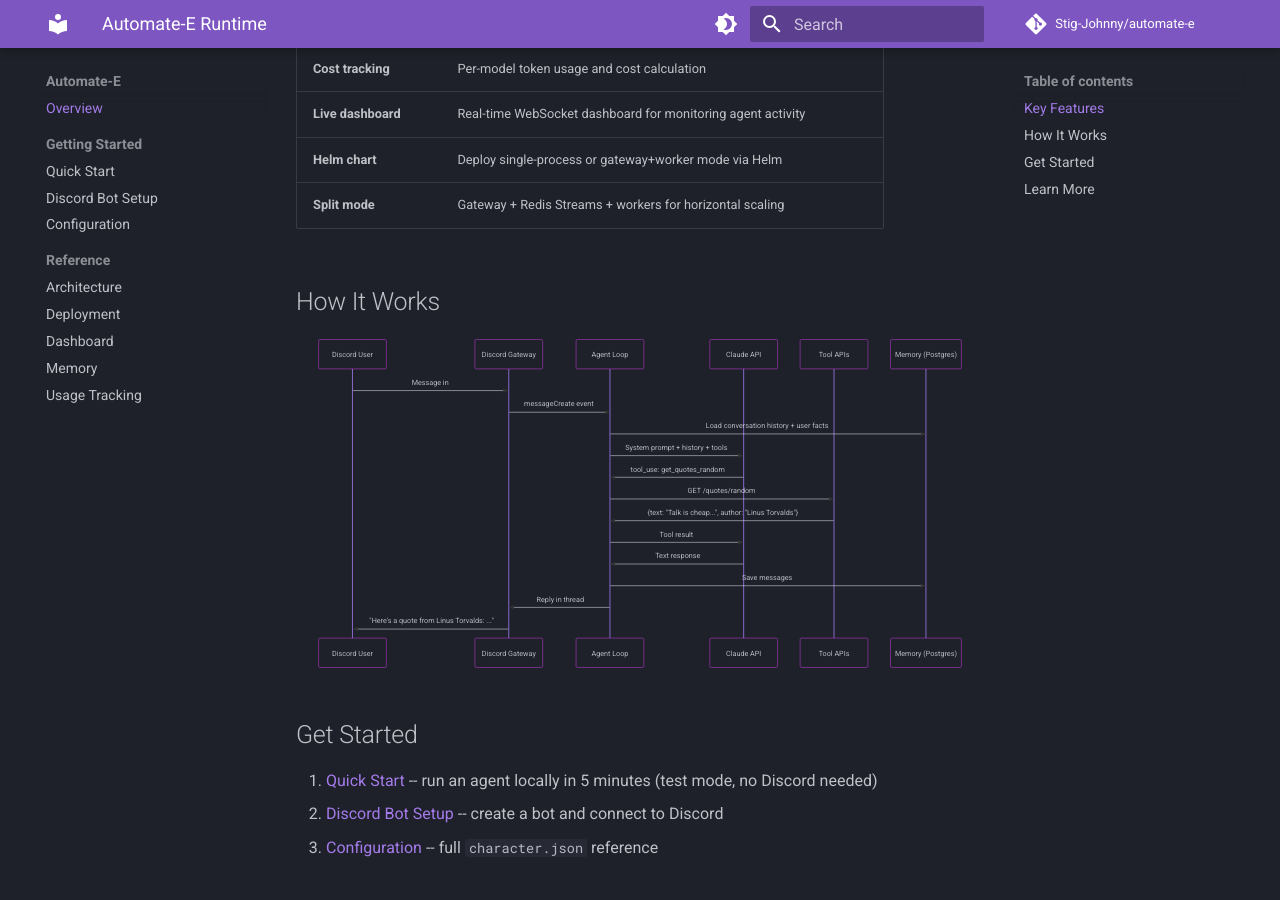
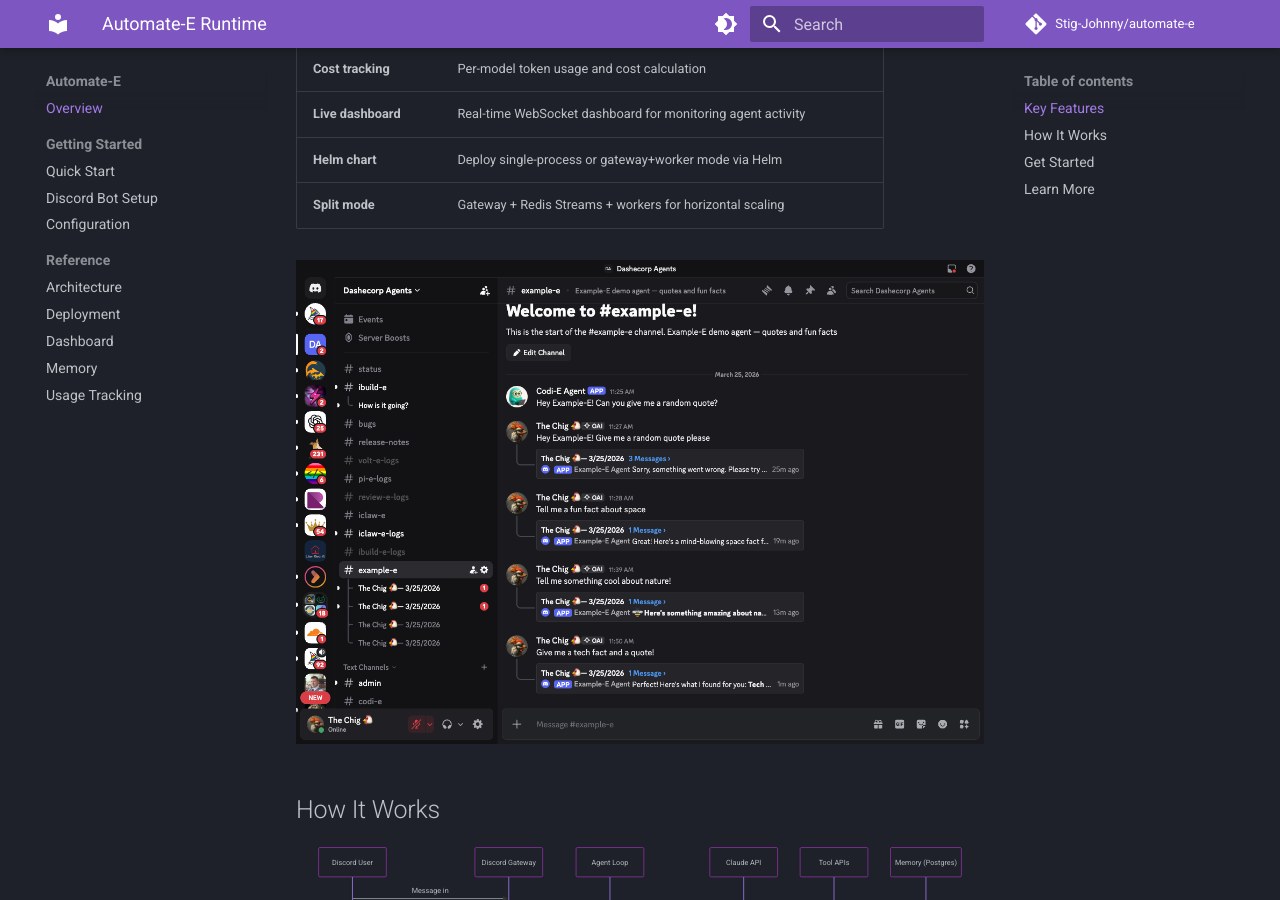
Before and after one commit to Stig-Johnny/automate-e, an MkDocs documentation site: the page built from docs/index.md, in a window 1280 px wide and 900 px high, scrolled down 683 px. Built offline with MkDocs 1.6.1 and Material for MkDocs 9.7.7, drawn with Linux system fonts in a browser that asks for light colours; comment, search, counter and statistics services are not loaded.

Commit message:
docs: add dashboard and Discord screenshots
Show Example-E running in Discord and the live dashboard with
tool call history and session tracking.

Co-Authored-By: Claude Opus 4.6 (1M context) <noreply@anthropic.com>

```diff
--- a/docs/index.md
+++ b/docs/index.md
@@ -23,6 +23,8 @@ Automate-E is a Kubernetes-native AI agent runtime for Discord. It turns a `char
 | **Live dashboard** | Real-time WebSocket dashboard for monitoring agent activity |
 | **Helm chart** | Deploy single-process or gateway+worker mode via Helm |
 | **Split mode** | Gateway + Redis Streams + workers for horizontal scaling |
+
+![Example-E in Discord](images/example-e-discord.png)
 
 ## How It Works
 
```
Also changed, not shown: docs/dashboard.md (+2 -0 lines), docs/images/dashboard.png (added), docs/images/example-e-discord.png (added).
